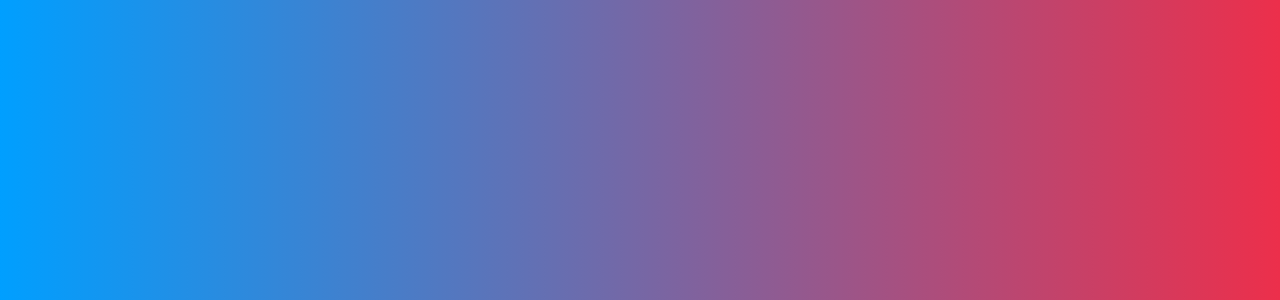
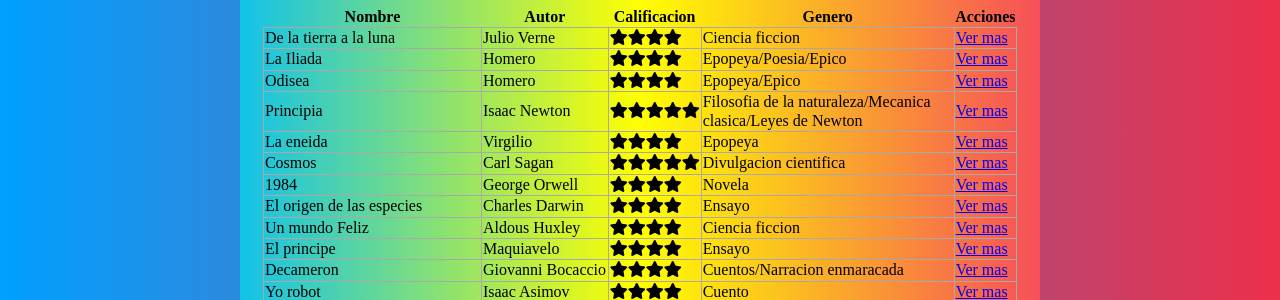
Before and after one commit to Justinsr137/Libros, a plain HTML site: page index.html in a window 1280 px wide. Shown: the part 123-423 px from the top of the page. Drawn offline with nearby package versions, Linux system fonts and the light colour scheme.

Commit message:
Add files via upload

```diff
--- a/css/main.css
+++ b/css/main.css
@@ -1,12 +1,12 @@
 .content{
     width: 800px;
-    height: 720px;
+    height: 750px;
     background: #12c2e9;
     background: -webkit-linear-gradient(to right, #12c2e9, yellow, #f64f59);
     background: linear-gradient(to right, #12c2e9, yellow, #f64f59);
     margin-left: auto;
     margin-right: auto;
-    margin-top: auto;
+    margin-top: 50px;
     margin-bottom: auto;
 }
 .container{
@@ -35,4 +35,3 @@ header{
                  5px 5px 2px red,
                  8px 8px 3px yellow;
 }
-@media(max-width: 767px){}
```
